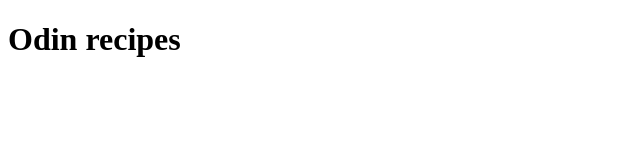
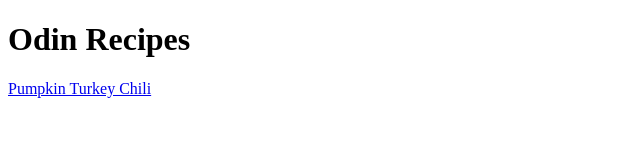
Before and after one commit to BLTWithoutTheBLT/odin-recipes, a plain HTML site: page index.html in a window 1280 px wide. Shown: the whole page, without its empty margins (0-640 px from the left). Drawn offline with Linux system fonts and the light colour scheme.

Commit message:
add recipes directory and add link to recipes for index.html

```diff
--- a/index.html
+++ b/index.html
@@ -5,8 +5,8 @@
     <title>Odin-recipes</title>
 </head>
 <body>
-    <h1>Odin recipes</h1>
-
+    <h1>Odin Recipes</h1>
+    <a href="recipes/pumpkin-turkey-chili.html">Pumpkin Turkey Chili</a>
 </body>
 
 
```
Also changed, not shown: recipes/pumpkin-turkey-chili.html (added, +14 -0 lines).
